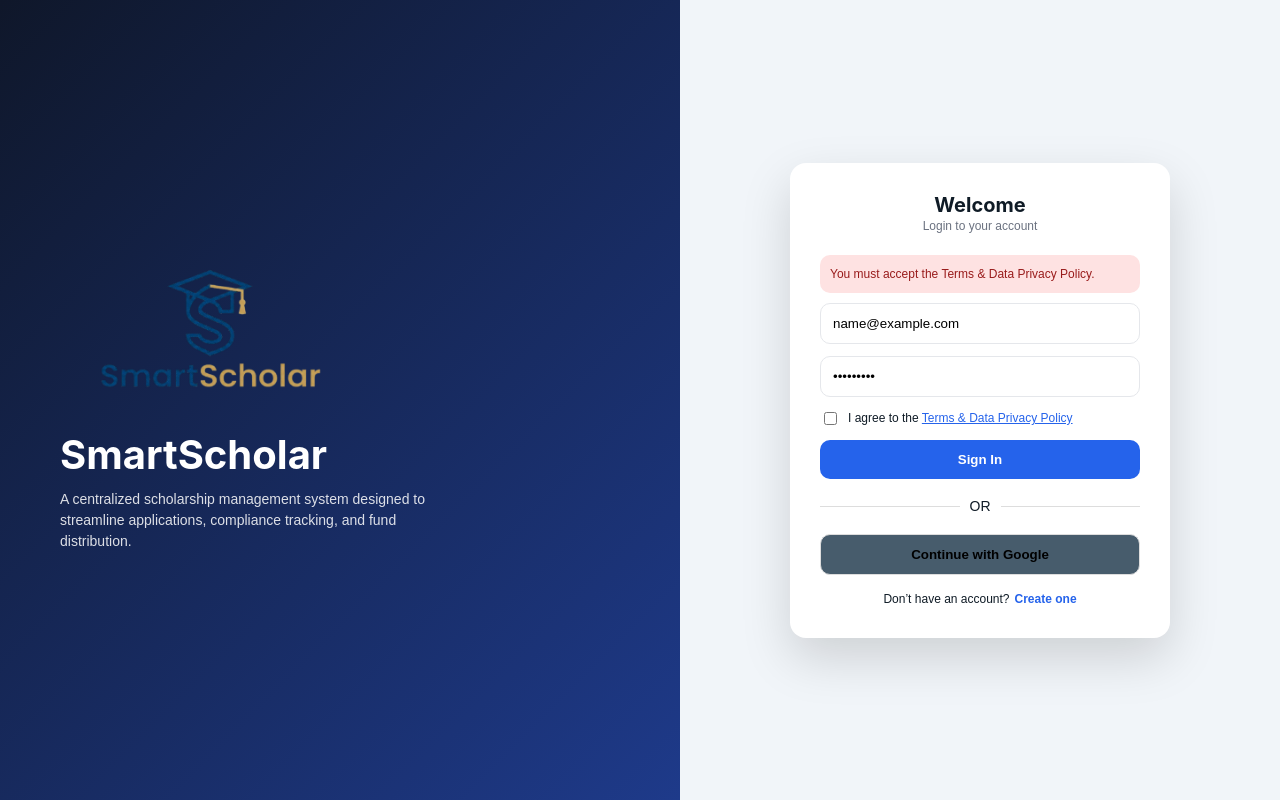
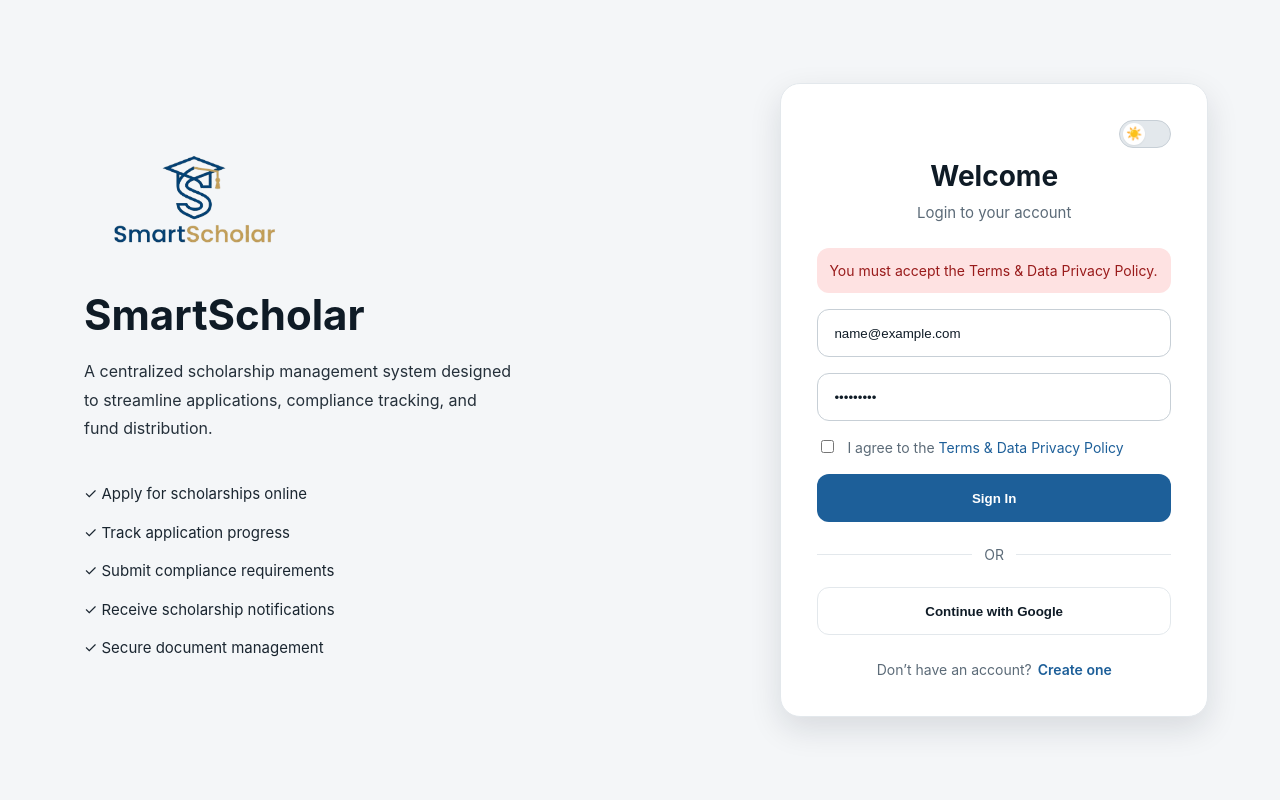
Before and after one commit to chel21-prog/smartscholar.3, a React (Vite) app: page /Login in a window 1280 px wide. Both pictures are taken after typing "name@example.com", "Sample123" into the empty fields and a click on the button "Sign In". Built offline with nearby package versions, Linux system fonts and the light colour scheme; no server answers.

Commit message:
fixed login ui

```diff
--- a/src/pages/Login.jsx
+++ b/src/pages/Login.jsx
@@ -1,7 +1,8 @@
-import { useState } from "react";
+import { useState, useEffect } from "react";
 import { supabase } from "../lib/supabase";
 import { useNavigate, Link } from "react-router-dom";
-
+import styles from "@/styles/Auth.module.css";
+import ThemeToggle from "@/components/ui/ThemeToggle";
 export default function Login() {
   const [email, setEmail] = useState("");
   const [password, setPassword] = useState("");
@@ -9,8 +10,15 @@
   const [error, setError] = useState("");
   const [showTerms, setShowTerms] = useState(false);
   const [accepted, setAccepted] = useState(false);
+  const [theme, setTheme] = useState(
+  localStorage.getItem("theme") || "light"
+);
+  const navigate = useNavigate();
 
-  const navigate = useNavigate();
+  useEffect(() => {
+  document.documentElement.setAttribute("data-theme", theme);
+  localStorage.setItem("theme", theme);
+}, [theme]);
 
   const handleLogin = async (e) => {
     e.preventDefault();
@@ -122,38 +130,54 @@
 };
 
   return (
-    <div style={styles.wrapper}>
+    <div className={styles.page}>
+      <div className={styles.container}>
+      {/* LEFT INTRO PANEL */}
+      <div className={styles.leftPanel}>
+        <img
+    src="/logo.png"
+    alt="SmartScholar Logo"
+    className={styles.logo}
+/>
 
-      {/* LEFT INTRO PANEL */}
-      <div style={styles.leftPanel}>
-        <img src="/logo.png" style={styles.bigLogo} />
+        <h1 className={styles.brand}>SmartScholar</h1>
 
-        <h1 style={styles.brand}>SmartScholar</h1>
-
-        <p style={styles.tagline}>
+        <p className={styles.tagline}>
           A centralized scholarship management system designed to streamline
           applications, compliance tracking, and fund distribution.
         </p>
+
+        <div className={styles.features}>
+  <div>✓ Apply for scholarships online</div>
+  <div>✓ Track application progress</div>
+  <div>✓ Submit compliance requirements</div>
+  <div>✓ Receive scholarship notifications</div>
+  <div>✓ Secure document management</div>
+</div>
 
 
       </div>
 
       {/* RIGHT LOGIN PANEL */}
-      <div style={styles.rightPanel}>
-        <div style={styles.card}>
+      <div className={styles.rightPanel}>
+        <div className={styles.card}>
+          <div className={styles.cardTop}>
 
-          <div style={styles.header}>
+    <ThemeToggle />
 
-            <h2 style={styles.title}>Welcome</h2>
-            <p style={styles.subtitle}>Login to your account</p>
+</div>
+          <div className={styles.header}>
+
+            <h2 className={styles.title}>Welcome</h2>
+            <p className={styles.subtitle}>Login to your account</p>
           </div>
 
-          {error && <div style={styles.error}>{error}</div>}
+          {error && <div className={styles.error}>{error}</div>}
 
-          <form onSubmit={handleLogin} style={styles.form}>
+          <form onSubmit={handleLogin} className={styles.form}>
             <input
   type="email"
-  style={styles.input}
+  className={styles.input}
   placeholder="Email address"
   value={email}
   required
@@ -162,7 +186,7 @@
 
             <input
   type="password"
-  style={styles.input}
+  className={styles.input}
   placeholder="Password"
   value={password}
   required
@@ -170,7 +194,7 @@
 />
 
             {/* TERMS CHECKBOX */}
-            <label style={styles.checkbox}>
+            <label className={styles.checkbox}>
               <input
                 type="checkbox"
                 checked={accepted}
@@ -180,24 +204,24 @@
                 I agree to the{" "}
                 <span
                   onClick={() => setShowTerms(true)}
-                  style={styles.link}
+                  className={styles.link}
                 >
                   Terms & Data Privacy Policy
                 </span>
               </span>
             </label>
 
-            <button style={styles.button} disabled={loading}>
+            <button className={styles.primaryButton} disabled={loading}>
               {loading ? "Signing in..." : "Sign In"}
             </button>
-            <div style={styles.divider}>
-  <span style={styles.line}></span>
+            <div className={styles.divider}>
+  <span className={styles.line}></span>
   <span>OR</span>
-  <span style={styles.line}></span>
+  <span className={styles.line}></span>
 </div>
             <button
   type="button"
-  style={styles.googleButton}
+  className={styles.googleButton}
   onClick={handleGoogleLogin}
   disabled={loading}
 >
@@ -207,9 +231,9 @@
 
           </form>
 
-          <div style={styles.signup}>
+          <div className={styles.signup}>
             <span>Don’t have an account?</span>
-            <Link to="/signup" style={styles.signupLink}>
+            <Link to="/signup" className={styles.signupLink}>
               Create one
             </Link>
           </div>
@@ -219,8 +243,8 @@
 
       {/* TERMS MODAL */}
       {showTerms && (
-        <div style={styles.modalOverlay}>
-          <div style={styles.modal}>
+        <div className={styles.modalOverlay}>
+          <div className={styles.modal}>
             <h2>Terms & Data Privacy Policy</h2>
 
             <p>
@@ -241,19 +265,20 @@
 
             <button
               onClick={() => setShowTerms(false)}
-              style={styles.modalBtn}
+              className={styles.modalButton}
             >
               Close
             </button>
           </div>
         </div>
       )}
+      </div>
     </div>
   );
 }
 
 /* STYLES */
-const styles = {
+const oldstyles = {
   wrapper: {
     display: "flex",
     minHeight: "100vh",
--- /dev/null
+++ b/src/styles/Auth.module.css
@@ -0,0 +1,445 @@
+/* ==========================================
+   PAGE
+========================================== */
+
+.page{
+    min-height:100vh;
+    background:var(--background);
+    color:var(--text-primary);
+
+    font-family:var(--font-sans);
+
+    display:flex;
+    justify-content:center;
+    align-items:center;
+
+    padding:24px;
+}
+.container{
+    width:100%;
+    max-width:1300px;
+
+    display:grid;
+    grid-template-columns:1.15fr .85fr;
+
+    background:var(--background);
+
+    border:1px none var(--border);
+
+    border-radius:24px;
+
+    overflow:hidden;
+
+
+}
+.leftPanel{
+    position:relative;
+    overflow:hidden;
+
+    background:var(--background);
+
+    color:var(--text-primary);
+
+    padding:70px 60px;
+
+    display:flex;
+    flex-direction:column;
+    justify-content:center;
+}
+.logo{
+
+    width:220px;
+
+    margin-bottom:30px;
+}
+.brand{
+
+    font-size:42px;
+
+    font-weight:700;
+
+    margin:0;
+}
+.tagline{
+
+    margin-top:16px;
+
+    font-size:16px;
+
+    line-height:1.8;
+
+    opacity:.9;
+
+    max-width:430px;
+}
+.features{
+
+    margin-top:40px;
+
+    display:flex;
+
+    flex-direction:column;
+
+    gap:16px;
+
+    font-size:15px;
+
+    opacity:.95;
+}
+/* ==========================================
+   RIGHT PANEL
+========================================== */
+
+.rightPanel{
+    display:flex;
+    justify-content:center;
+    align-items:center;
+    padding:48px;
+    background:var(--background);
+}
+
+.card{
+    width:100%;
+    max-width:430px;
+
+    background:var(--surface);
+
+    border:1px solid var(--border);
+
+    border-radius:20px;
+
+    padding:36px;
+
+    box-shadow:var(--shadow-lg);
+}
+
+.header{
+    text-align:center;
+    margin-bottom:24px;
+}
+
+.title{
+    margin:0;
+    font-size:28px;
+    font-weight:700;
+    color:var(--text-primary);
+}
+
+.subtitle{
+    margin-top:8px;
+    color:var(--text-secondary);
+    font-size:15px;
+}
+
+.form{
+    display:flex;
+    flex-direction:column;
+    gap:16px;
+}
+
+.input{
+    width:100%;
+    height:48px;
+    padding:0 16px;
+
+    background:var(--surface);
+    color:var(--text-primary);
+
+    border:1px solid var(--border-strong);
+    border-radius:12px;
+
+    outline:none;
+
+    transition:.2s;
+}
+
+.input:focus{
+    border-color:var(--navy-600);
+    box-shadow:0 0 0 3px var(--navy-100);
+}
+
+.checkbox{
+    display:flex;
+    gap:10px;
+    align-items:flex-start;
+    font-size:14px;
+    color:var(--text-secondary);
+}
+
+.link{
+    color:var(--navy-600);
+    cursor:pointer;
+    text-decoration:none;
+}
+
+.link:hover{
+    text-decoration:underline;
+}
+
+.primaryButton{
+    height:48px;
+    border:none;
+    border-radius:12px;
+
+    background:var(--navy-600);
+    color:white;
+
+    font-weight:600;
+
+    cursor:pointer;
+
+    transition:.2s;
+}
+
+.primaryButton:hover{
+    background:var(--navy-700);
+}
+
+.primaryButton:disabled{
+    opacity:.6;
+    cursor:not-allowed;
+}
+
+.divider{
+    display:flex;
+    align-items:center;
+    gap:12px;
+
+    color:var(--text-secondary);
+
+    margin:6px 0;
+}
+
+.line{
+    flex:1;
+    height:1px;
+    background:var(--border);
+}
+
+.googleButton{
+    height:48px;
+
+    border-radius:12px;
+
+    border:1px solid var(--border);
+
+    background:var(--surface);
+
+    color:var(--text-primary);
+
+    font-weight:600;
+
+    cursor:pointer;
+
+    transition:.2s;
+}
+
+.googleButton:hover{
+    background:var(--surface-muted);
+}
+
+.signup{
+    margin-top:24px;
+    text-align:center;
+    color:var(--text-secondary);
+}
+
+.signupLink{
+    margin-left:6px;
+    color:var(--navy-600);
+    font-weight:600;
+    text-decoration:none;
+}
+
+.signupLink:hover{
+    text-decoration:underline;
+}
+
+.error{
+    margin-bottom:16px;
+
+    padding:12px;
+
+    border-radius:12px;
+
+    background:#fee2e2;
+    color:#991b1b;
+
+    font-size:14px;
+}
+/* ==========================================
+   TERMS MODAL
+========================================== */
+
+.modalOverlay{
+    position:fixed;
+    inset:0;
+
+    background:rgba(15,23,42,.55);
+    display:flex;
+    justify-content:center;
+    align-items:center;
+
+    z-index:9999;
+
+    padding:24px;
+}
+
+.modal{
+    width:100%;
+    max-width:560px;
+
+    background:var(--surface);
+
+    color:var(--text-primary);
+
+    border:1px solid var(--border);
+
+    border-radius:20px;
+
+    padding:32px;
+
+    box-shadow:var(--shadow-xl);
+}
+
+.modal h2{
+    margin-top:0;
+    margin-bottom:18px;
+}
+
+.modal p{
+    color:var(--text-secondary);
+    line-height:1.7;
+}
+
+.modalButton{
+    margin-top:20px;
+
+    width:100%;
+    height:46px;
+
+    border:none;
+    border-radius:12px;
+
+    background:var(--navy-500);
+
+    color:var(--text-primary);
+
+    cursor:pointer;
+
+    font-weight:600;
+}
+
+.modalButton:hover{
+    background:var(--navy-700);
+}
+/* ==========================================
+   TABLET
+========================================== */
+
+@media (max-width: 1024px){
+
+    .container{
+
+        grid-template-columns:1fr 1fr;
+    }
+
+    .leftPanel{
+
+        padding:48px;
+    }
+
+    .logo{
+
+        width:170px;
+    }
+
+    .brand{
+
+        font-size:34px;
+    }
+
+}
+/* ==========================================
+   MOBILE
+========================================== */
+
+@media (max-width:768px){
+
+    .page{
+
+        padding:0;
+        align-items:stretch;
+    }
+
+    .container{
+
+        grid-template-columns:1fr;
+
+        border-radius:0;
+
+        min-height:100vh;
+    }
+
+    .leftPanel{
+
+        display:none;
+    }
+
+    .rightPanel{
+
+        padding:24px;
+    }
+
+    .card{
+
+        max-width:100%;
+
+        box-shadow:none;
+
+        border:none;
+
+        border-radius:20px;
+
+        padding:32px 24px;
+    }
+
+}
+/* ==========================================
+   CARD HEADER
+========================================== */
+
+.cardTop{
+
+    display:flex;
+
+    justify-content:flex-end;
+
+    margin-bottom:12px;
+}
+
+.themeToggle{
+
+    width:42px;
+
+    height:42px;
+
+    border-radius:50%;
+
+    border:1px solid var(--border);
+
+    background:var(--surface);
+
+    color:var(--text-primary);
+
+    cursor:pointer;
+
+    font-size:18px;
+
+    transition:.2s;
+}
+
+.themeToggle:hover{
+
+    background:var(--surface-muted);
+}
```
